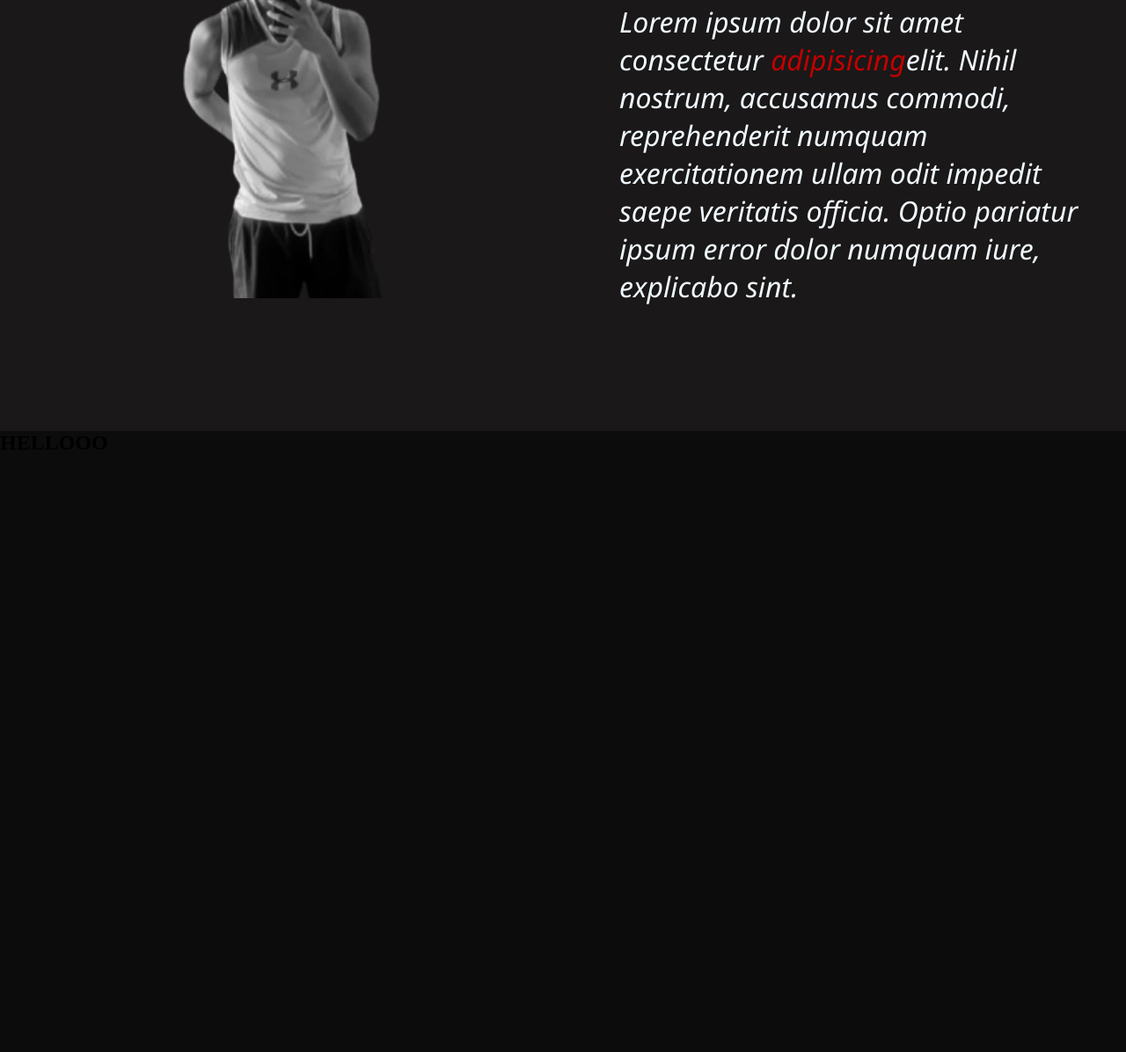
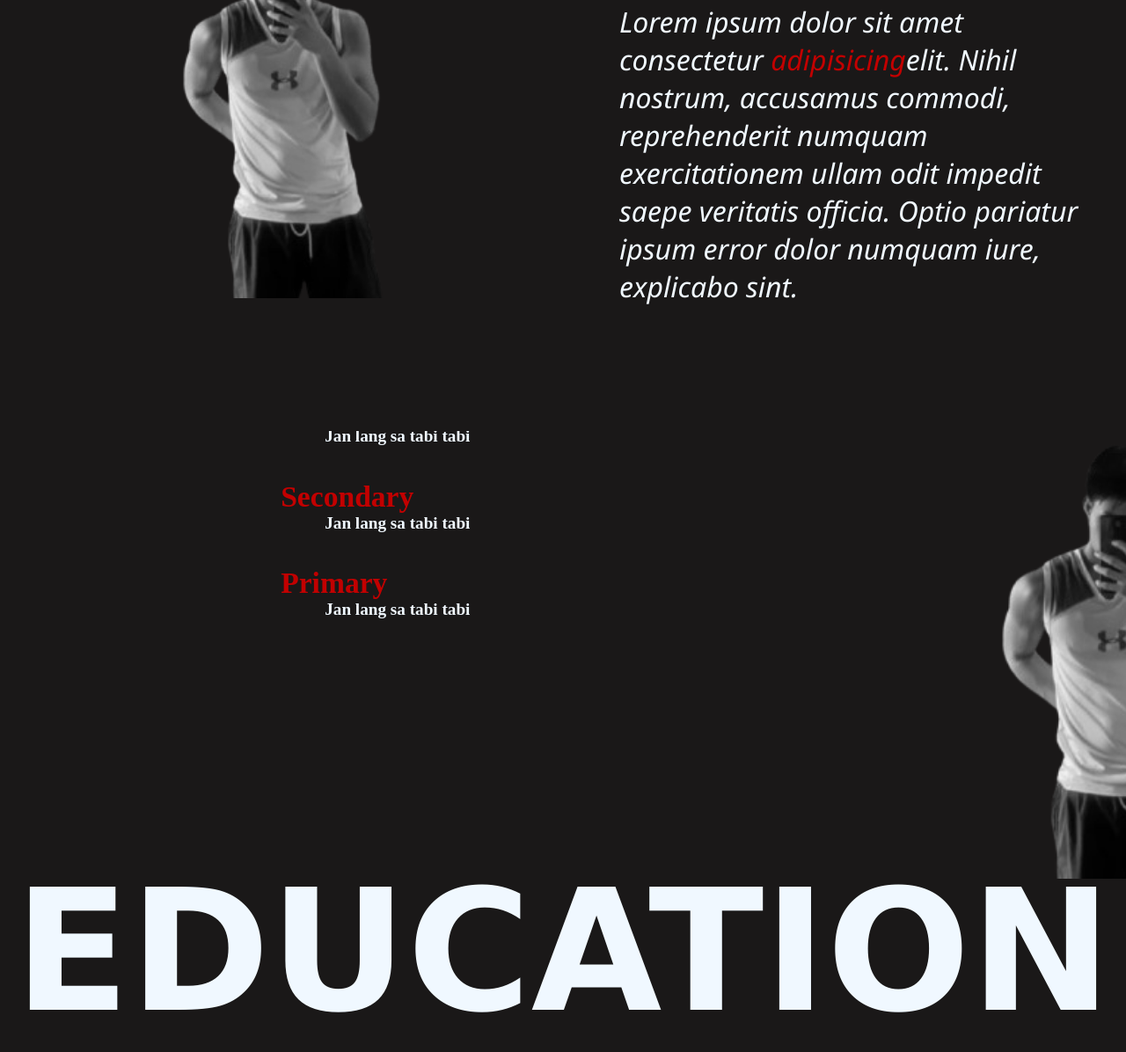
Before and after one commit to bentebentetres/NoelanSoriano, a plain HTML site: page contents.html in a window 1280 px wide. Shown: the part 310-1506 px from the top of the page at 88% size. Before the commit the page ends 827 px from the top, so only its background shows below. Drawn offline with Linux system fonts and the light colour scheme.

Commit message:
Education Section

```diff
--- a/contents.html
+++ b/contents.html
@@ -29,13 +29,27 @@
 </section>
 
 <section class="ContactsPage">
-    <div>
-        <h1>HELLOOO</h1>
+    <div class="educ">
+        <div class="EducDes">
+            <h4>Tertiary
+                <p>Jan lang sa tabi tabi</p>
+            </h4>
+            <h4>Secondary
+                <p>Jan lang sa tabi tabi</p>
+            </h4>
+
+            <h4>Primary
+                <p>Jan lang sa tabi tabi</p>
+            </h4>
+        </div>
+        <div class="EducImage">
+            <img src="images/one.png" alt="">
+        </div>
     </div>
-
+    <div class="Education">
+        <h1 class="educText">EDUCATION</h1>
+    </div>
 </section>
-
-
 
 </body>
 </html>
--- a/styles.css
+++ b/styles.css
@@ -12,7 +12,7 @@ body {
     overflow-x:hidden ;
     background-color: rgb(12, 12, 12);
 }
-/*WEBHEADER SECTION*/
+/* WEBHEADER SECTION */
 header {
     display: flex;
     justify-content: space-between;
@@ -48,6 +48,7 @@ header {
 }
 
 .section {
+    display: flex;
     min-height: 100vh;
     padding: 5rem 9% 5rem;
 }
@@ -62,7 +63,6 @@ header {
 
 .noelanImage {
     padding-left: 20px;
-    padding-top: 50px;
     gap: 8rem;
 }
 
@@ -90,12 +90,10 @@ span {
     margin-bottom: 1rem;
 }
 
-
 /* ABOUT ME */
 .AboutPage {
     color: white;
 }
-
 
 .AboutPage {
     position: relative;
@@ -122,7 +120,7 @@ span {
 }
 
 .Introduction h1 {
-    font-size: 12rem;
+    font-size: 11rem;
     font-family: 'Lucida Sans', 'Lucida Sans Regular', 'Lucida Grande', 'Lucida Sans Unicode', Geneva, Verdana, sans-serif;
     margin: 0;
 }
@@ -151,3 +149,77 @@ span {
     top: -150px;
     left: -50px;
 }
+
+/* ContactsPage */
+.ContactsPage {
+    position: relative;
+    padding: 100px;
+    background-color: rgb(26, 24, 24);
+    min-height: 100vh;
+    color: aliceblue;
+    height: 100%;
+    overflow: hidden;
+    box-sizing: border-box;
+}
+
+.educ {
+    display: flex;
+    position: relative;
+    align-items: center; /* Center EducDes and EducImage vertically */
+    gap: 30px; /* Space between EducDes and EducImage */
+    z-index: 2;
+}
+
+.EducDes {
+    justify-content: center;
+    align-items: center;
+    width: 20rem;
+    height: 2rem;
+    position: relative;
+    top: -600px;
+    left: 200px;
+}
+
+.EducDes h4{
+    font-size: 2.1rem;
+    padding: 1.2rem;
+    color: rgb(194, 0, 0);
+}
+
+.EducDes p{
+    font-size: 1.2rem;
+    color: aliceblue;
+    padding-left: 50px;
+}
+
+
+.EducImage {
+    z-index: 2;
+    position: relative;
+}
+
+.EducImage img {
+    display: block;
+    width: 60vw;
+    position: relative;
+    min-width: 300px;
+    filter: grayscale(10);
+    top: -500px;
+    left: 500px;
+}
+
+.Education {
+    position: absolute;
+    top: 60%; /* Put the H1 lower below educ section */
+    left: 0;
+    width: 100%;
+    text-align: center;
+    z-index: 1; /* Behind the image */
+}
+
+.Education h1{
+    font-size: 12rem;
+    font-family: 'Lucida Sans', 'Lucida Sans Regular', sans-serif;
+    margin: 0;
+    color: aliceblue;
+}
```
Also changed, not shown: index.html (+2 -2 lines), images/NoBg.png (deleted), images/noelanmaybackground.jpg (deleted), images/noels.jpg (deleted).
